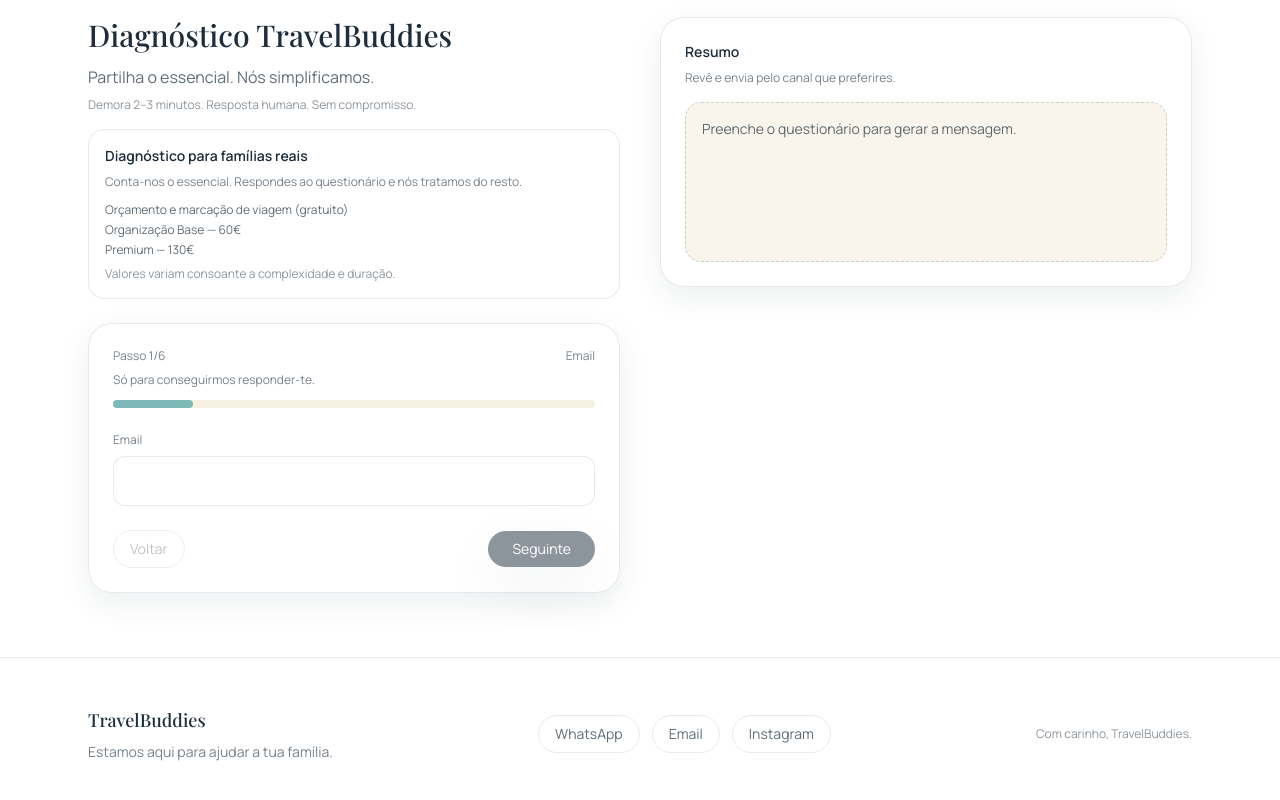
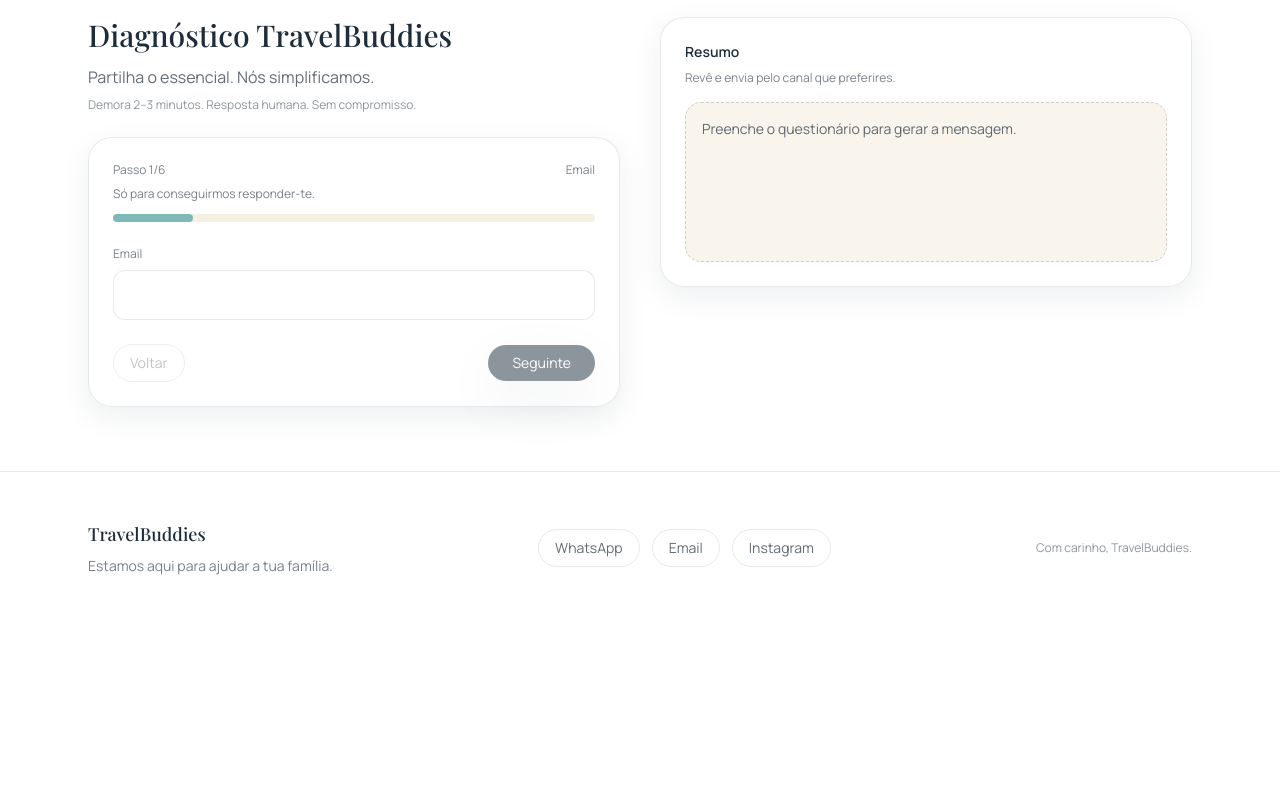
Before and after one commit to cm2pt/travelbuddies-website, a React (Vite) app: page / in a window 1280 px wide. Shown: the part 1934-2734 px from the top of the page. After the commit the page ends 2558 px from the top, so only its background shows below. Built offline with nearby package versions, Linux system fonts and the light colour scheme.

Commit message:
Remove duplicate diagnosis intro box

```diff
--- a/src/App.jsx
+++ b/src/App.jsx
@@ -1323,16 +1323,6 @@
               <h2 className="text-3xl font-display">{t.formTitle}</h2>
               <p className="mt-3 text-navy/70">{t.formBody}</p>
               <p className="mt-2 text-xs text-navy/50">{t.formHint}</p>
-              <div className="mt-4 rounded-2xl border border-navy/10 bg-white/70 p-4">
-                <p className="text-sm font-semibold">{t.wizardIntroTitle}</p>
-                <p className="mt-2 text-xs text-navy/60">{t.wizardIntroBody}</p>
-                <ul className="mt-3 space-y-1 text-xs text-navy/70">
-                  {t.wizardPricingLines.map((line) => (
-                    <li key={line}>{line}</li>
-                  ))}
-                </ul>
-                <p className="mt-2 text-xs text-navy/50">{t.wizardPricingNote}</p>
-              </div>
               <div className="mt-6">
                 <DiagnosisWizard t={t} onSubmit={handleWizardSubmit} />
               </div>
```
